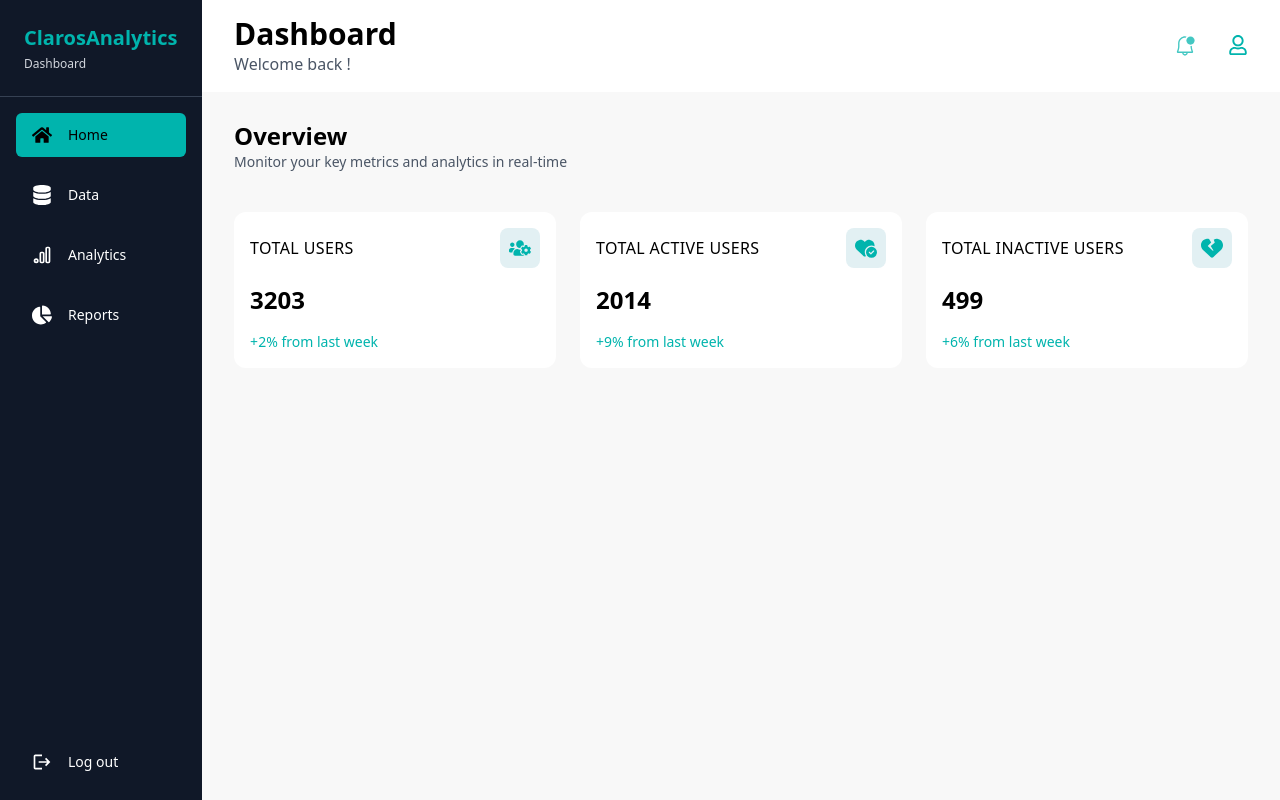
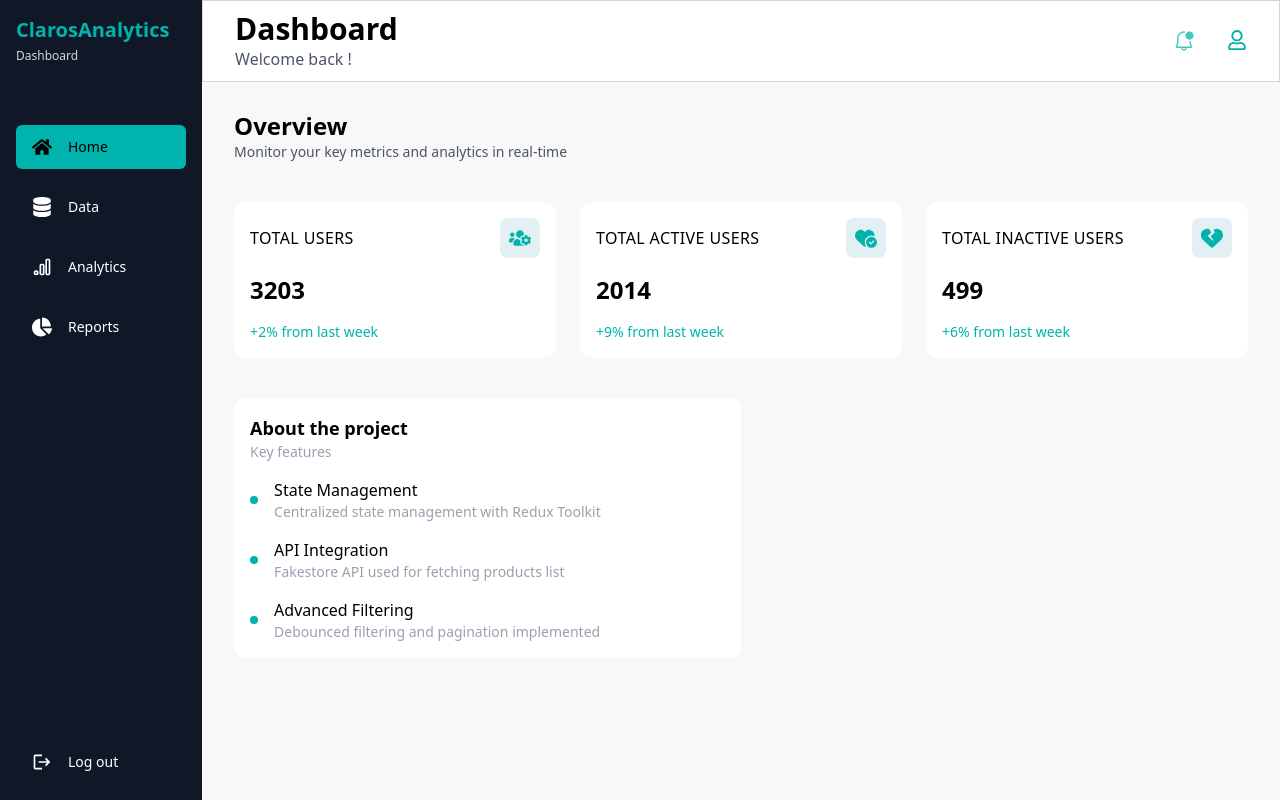
Before and after one commit to rk-codeflow/claros-dashboard, a React (Vite) app: page / in a window 1280 px wide. Built offline with nearby package versions, Linux system fonts and the light colour scheme.

Commit message:
ui enhancement of different pages

```diff
--- a/src/Sidebar.tsx
+++ b/src/Sidebar.tsx
@@ -28,11 +28,9 @@ const Sidebar = ({ currentPage, setCurrentPage, isOpen }: SidebarProps) => {
     sm:relative sm:translate-x-0
   `}
     >
-      <div className="p-6 flex items-center justify-between border-b border-gray-700">
-        <div>
-          <h1 className="text-xl font-bold text-primary">ClarosAnalytics</h1>
-          <p className="text-xs text-gray-300 mt-1">Dashboard</p>
-        </div>
+      <div className="p-4 mb-7">
+        <h1 className="text-xl font-bold text-primary">ClarosAnalytics</h1>
+        <p className="text-xs text-gray-300 mt-1 pb-px">Dashboard</p>
       </div>
 
       <nav className="flex flex-col p-4 space-y-4 h-full">
--- /dev/null
+++ b/src/components/home/Details.tsx
@@ -0,0 +1,43 @@
+const lists = [
+  {
+    id: 1,
+    title: "State Management",
+    subtitle: "Centralized state management with Redux Toolkit",
+  },
+
+  {
+    id: 2,
+    title: "API Integration",
+    subtitle: "Fakestore API used for fetching products list",
+  },
+
+  {
+    id: 3,
+    title: "Advanced Filtering",
+    subtitle: "Debounced filtering and pagination implemented",
+  },
+];
+const Details = () => {
+  return (
+    <div className="bg-white p-4 rounded-xl flex flex-col space-y-4 hover:bg-primary-light-1 hover:shadow-md hover:shadow-primary/20 hover:translate-y-0.5  transition-all duration-300 ease-in-out">
+      <div>
+        <h4 className="font-bold text-lg">About the project</h4>
+        <p className="text-sm text-gray-400">Key features</p>
+      </div>
+
+      <div className="flex flex-col  space-y-4">
+        {lists.map((list) => (
+          <div className="flex gap-x-4 items-center" key={list.id}>
+            <div className="h-2 w-2 rounded bg-primary"></div>
+            <div>
+              <h6 className="text-md font-medium">{list.title}</h6>
+              <p className="text-sm text-gray-400">{list.subtitle}</p>
+            </div>
+          </div>
+        ))}
+      </div>
+    </div>
+  );
+};
+
+export default Details;
--- a/src/components/home/Header.tsx
+++ b/src/components/home/Header.tsx
@@ -7,7 +7,7 @@ import { toggleSidebar } from "../../slices/sidebarSlice";
 const Header = () => {
   const dispatch = useAppDispatch();
   return (
-    <header className="flex items-center justify-between bg-white px-8 py-4 sticky top-0 z-40 backdrop-blur-sm">
+    <header className="flex items-center justify-between bg-white px-8 py-2.5 sticky top-0 z-40 backdrop-blur-sm border border-b border-gray-300">
       <div>
         <h2 className="text-md sm:text-xl md:text-3xl font-bold ">Dashboard</h2>
         <p className="text-md text-gray-600">Welcome back !</p>
--- a/src/components/home/Home.tsx
+++ b/src/components/home/Home.tsx
@@ -3,6 +3,7 @@ import StatCard from "./StatCard";
 import { FaUsersCog } from "react-icons/fa";
 import { FaHeartCircleCheck } from "react-icons/fa6";
 import { FaHeartCrack } from "react-icons/fa6";
+import Details from "./Details";
 
 const Home = () => {
   const [stats, setstats] = useState({
@@ -56,6 +57,10 @@ const Home = () => {
           icon={<FaHeartCrack fontSize={22} color="#00b4ad" />}
         />
       </div>
+
+      <div className="grid grid-cols-1 md:grid-cols-2">
+        <Details />
+      </div>
     </div>
   );
 };
```
